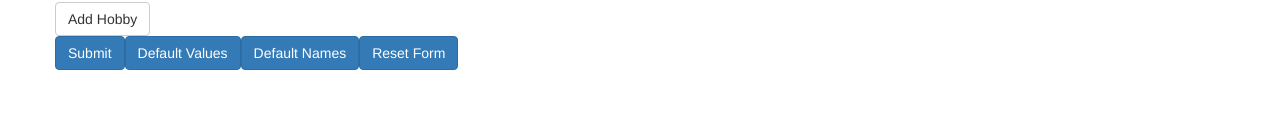
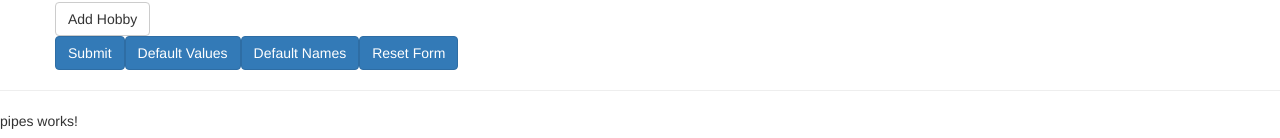
Before and after one commit to slimouGit/angular-sandbox, an Angular app in the folder sandbox/: page / in a window 1280 px wide. Shown: the part 2029-2167 px from the top of the page. Before the commit the page ends 2099 px from the top, so only its background shows below. Built offline with nearby package versions, Linux system fonts and the light colour scheme.

Commit message:
prepare pipes component

```diff
--- a/sandbox/src/app/app.component.html
+++ b/sandbox/src/app/app.component.html
@@ -9,3 +9,5 @@
 <app-form></app-form>
 <hr>
 <app-reactive-form></app-reactive-form>
+<hr>
+<app-pipes></app-pipes>
--- a/sandbox/src/app/app.module.ts
+++ b/sandbox/src/app/app.module.ts
@@ -23,6 +23,7 @@
 import { ObservableComponent } from './observable/observable.component';
 import { FormComponent } from './form/form.component';
 import { ReactiveFormComponent } from './reactive-form/reactive-form.component';
+import { PipesComponent } from './pipes/pipes.component';
 
 const appRoutes: Routes = [
   {path: '', component: HomeComponent},
@@ -52,7 +53,8 @@
     HeaderComponent,
     ObservableComponent,
     FormComponent,
-    ReactiveFormComponent
+    ReactiveFormComponent,
+    PipesComponent
   ],
   imports: [
     BrowserModule,
--- /dev/null
+++ b/sandbox/src/app/pipes/pipes.component.html
@@ -0,0 +1 @@
+<p>pipes works!</p>
--- /dev/null
+++ b/sandbox/src/app/pipes/pipes.component.ts
@@ -0,0 +1,15 @@
+import { Component, OnInit } from '@angular/core';
+
+@Component({
+  selector: 'app-pipes',
+  templateUrl: './pipes.component.html',
+  styleUrls: ['./pipes.component.css']
+})
+export class PipesComponent implements OnInit {
+
+  constructor() { }
+
+  ngOnInit(): void {
+  }
+
+}
```
Also changed, not shown: sandbox/src/app/pipes/pipes.component.css (added), 1 other file (tests, documents, lock files or other folders).
